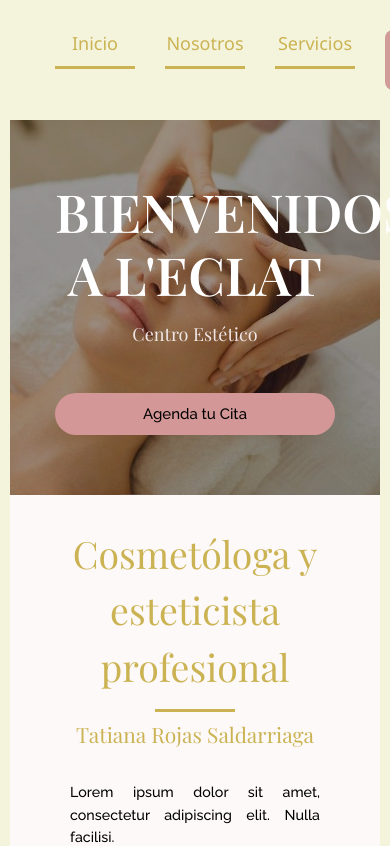
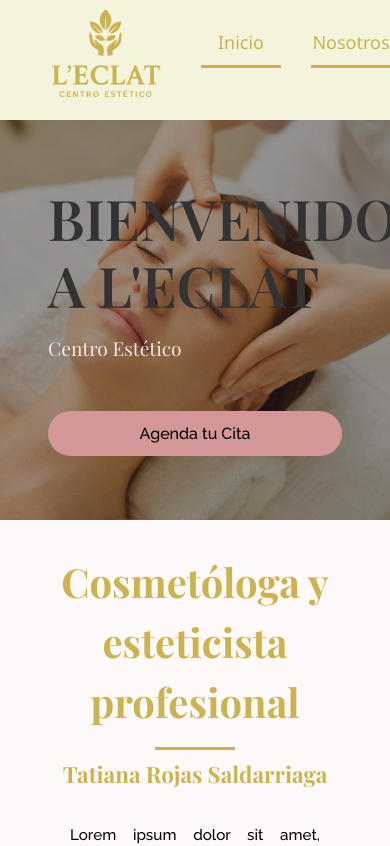
Before and after one commit to Mario06franco/leclat, a React (Vite) app: page / in a window 390 px wide. Shown: the top 846 px of the page. Built offline with nearby package versions, Linux system fonts and the light colour scheme; a web font is replaced by a local one.

Commit message:
actulizando frontfott

```diff
--- a/src/index.css
+++ b/src/index.css
@@ -1,8 +1,26 @@
+/* Importar las fuentes (opción con Google Fonts CDN - más ligero) */
 @import url('https://fonts.googleapis.com/css2?family=Cinzel:wght@400..900&family=Playfair+Display:ital,wght@0,400..900;1,400..900&family=Cormorant+Garamond:ital,wght@0,300..700;1,300..700&family=Montserrat:wght@300&family=Raleway:wght@100..900&family=Lato:ital,wght@0,100..900;1,100..900&display=swap');
 
-/* Variables */
+
+* {
+  font-family: var(--font-textos);
+  font-weight: 300; /* Para Montserrat Light */
+}
+
+h1, h2, h3, h4, h5, h6, .font-titulos {
+  font-family: var(--font-titulos) !important;
+  font-weight: normal;
+}
+
+/* Opcional: clases de utilidad */
+p,  input, textarea, select, button, .font-textos {
+  font-family: var(--font-textos) !important;
+  color: black !important;
+  font-weight: 500 !important;
+}
+
 :root {
-  --font-titulos: 'Playfair Display','Cinzel','Cormorant Garamond', serif;
+  --font-titulos: 'Playfair Display','Cinzel','Cormorant Garamond', serif ;
   --font-textos: 'Raleway', 'Lato', sans-serif;
   --rosa-claro: #fcebea;
   --rosa-principal: #d19c97;
@@ -14,17 +32,10 @@
   --fuente-principal: 'Arial', sans-serif;
 }
 
-/* Reset general */
 * {
   margin: 0;
   padding: 0;
   box-sizing: border-box;
-}
-
-/* Base */
-html {
-  scroll-behavior: smooth;
-  font-size: 16px;
 }
 
 body {
@@ -36,24 +47,7 @@ body {
   overflow-x: hidden;
 }
 
-/* Tipografía */
-* {
-  font-family: var(--font-textos);
-  font-weight: 300;
-}
-
-h1, h2, h3, h4, h5, h6, .font-titulos {
-  font-family: var(--font-titulos) !important;
-  font-weight: normal;
-}
-
-p, input, textarea, select, button, .font-textos {
-  font-family: var(--font-textos) !important;
-  color: black !important;
-  font-weight: 500 !important;
-}
-
-/* Enlaces */
+/* Enlaces generales */
 a {
   color: var(--rosa-principal);
   text-decoration: none;
@@ -63,7 +57,13 @@ a:hover {
   color: var(--rosado-oscuro);
 }
 
-/* Botones */
+/* Titulares */
+h1, h2, h3 {
+  font-weight: bold;
+  color: var(--gris-oscuro);
+}
+
+/* Botones globales */
 button {
   background-color: var(--rosa-principal);
   color: var(--blanco);
@@ -78,77 +78,21 @@ button:hover {
   background-color: var(--rosado-oscuro);
 }
 
-/* Contenedor */
 .container {
-  width: 100%;
+  width: 90%;
   max-width: 1200px;
   margin: auto;
   padding: 20px 0;
 }
 
-/* Imágenes */
-img {
-  max-width: 100%;
-  height: auto;
-  display: block;
-}
-
-/* Ajustes RESPONSIVE para móviles */
-@media screen and (max-width: 1200px) {
-  html {
-    font-size: 15px;
-  }
-
-  body {
-    padding: 0 10px;
-  }
-
+/* Responsive */
+@media screen and (max-width: 768px) {
   .container {
-    width: 100%;
-    padding: 10px 0;
-  }
-
-  h1 {
-    font-size: 1.8rem;
-    text-align: center;
-  }
-
-  h2 {
-    font-size: 1.5rem;
-    text-align: center;
-  }
-
-  h3 {
-    font-size: 1.3rem;
-    text-align: center;
+    width: 95%;
   }
 
   button {
     padding: 8px 16px;
     font-size: 0.9em;
-    width: 100%;
-  }
-
-  /* Ajuste opcional para menús o modales */
-  .modal, .sidebar, .footer-row, .navbar-menu {
-    flex-direction: column !important;
-    align-items: center !important;
-    text-align: center !important;
-  }
-
-  .footer-row {
-    gap: 20px;
-    padding: 20px 0;
-  }
-
-  iframe {
-    height: 180px !important;
-  }
-
-  .footer-socials {
-    display: flex;
-    justify-content: center;
-    gap: 12px;
-    margin-top: 10px;
   }
 }
```
